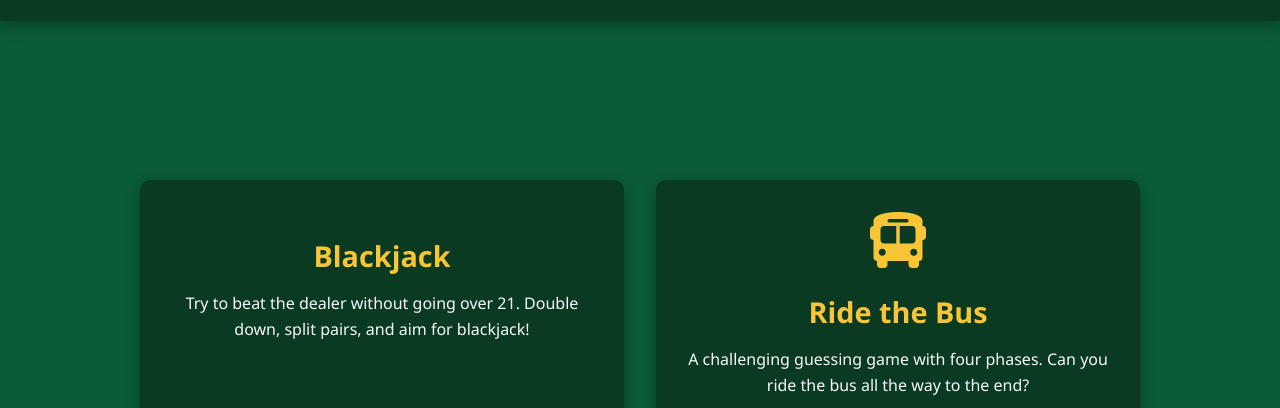
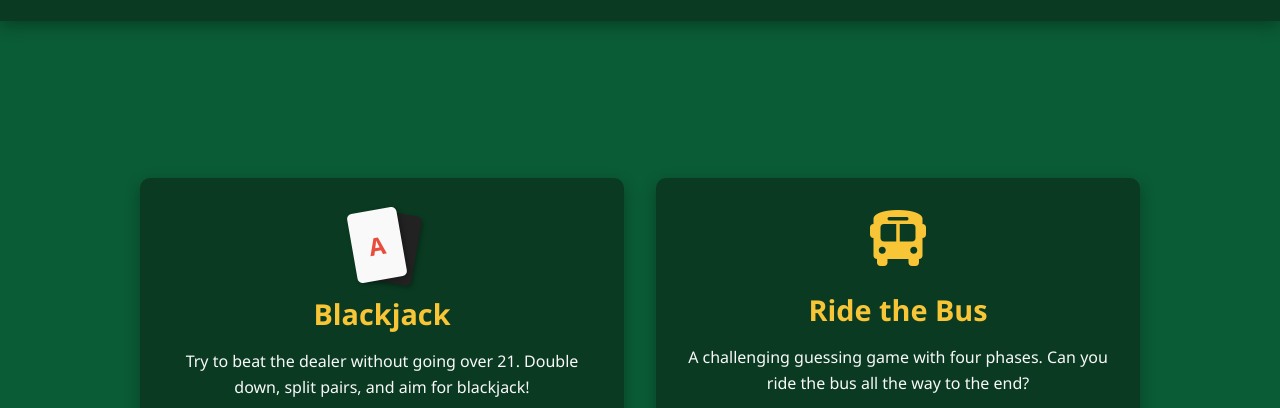
Before and after one commit to riodev0/Online-Gambling-, a plain HTML site: page index.html in a window 1280 px wide. Shown: the part 123-531 px from the top of the page. Drawn offline with Linux system fonts and the light colour scheme.

Commit message:
Update index.html

```diff
--- a/index.html
+++ b/index.html
@@ -3,7 +3,7 @@
 <head>
     <meta charset="UTF-8">
     <meta name="viewport" content="width=device-width, initial-scale=1.0">
-    <title>Card Games Hub | RioDev</title>
+    <title>Card Games Hub</title>
     <link rel="stylesheet" href="https://cdnjs.cloudflare.com/ajax/libs/font-awesome/6.4.0/css/all.min.css">
     <style>
         :root {
@@ -93,6 +93,42 @@
             color: var(--secondary);
         }
 
+        /* Custom Blackjack icon container */
+        .blackjack-icon {
+            position: relative;
+            width: 60px;
+            height: 60px;
+            margin-bottom: 1.5rem;
+        }
+
+        /* Card shapes for Blackjack icon */
+        .blackjack-icon .card1,
+        .blackjack-icon .card2 {
+            position: absolute;
+            width: 50px;
+            height: 70px;
+            background-color: var(--white);
+            border-radius: 5px;
+            box-shadow: 2px 2px 5px rgba(0, 0, 0, 0.3);
+            display: flex;
+            justify-content: center;
+            align-items: center;
+            color: var(--red);
+            font-weight: bold;
+            font-size: 1.5rem;
+        }
+
+        .blackjack-icon .card1 {
+            transform: rotate(-10deg);
+            z-index: 2;
+        }
+
+        .blackjack-icon .card2 {
+            transform: rotate(10deg) translateX(15px);
+            background-color: var(--black);
+            color: var(--white);
+        }
+
         .game-title {
             font-size: 1.8rem;
             margin-bottom: 1rem;
@@ -160,7 +196,11 @@
     <div class="main-content">
         <div class="game-grid">
             <div class="game-card">
-                <i class="fas fa-club game-icon"></i>
+                <!-- Custom Blackjack icon with overlapping cards -->
+                <div class="blackjack-icon">
+                    <div class="card1">A</div>
+                    <div class="card2">K</div>
+                </div>
                 <h2 class="game-title">Blackjack</h2>
                 <p class="game-desc">
                     Try to beat the dealer without going over 21.
@@ -182,21 +222,6 @@
                     <i class="fas fa-play"></i> Play Now
                 </a>
             </div>
-
-            <!-- Add more game cards as you create new games -->
-            <!--
-            <div class="game-card">
-                <i class="fas fa-dice game-icon"></i>
-                <h2 class="game-title">Coming Soon</h2>
-                <p class="game-desc">
-                    More exciting games are in development.
-                    Stay tuned for updates!
-                </p>
-                <button class="play-btn" disabled>
-                    <i class="fas fa-lock"></i> Coming Soon
-                </button>
-            </div>
-            -->
         </div>
     </div>
 
```
